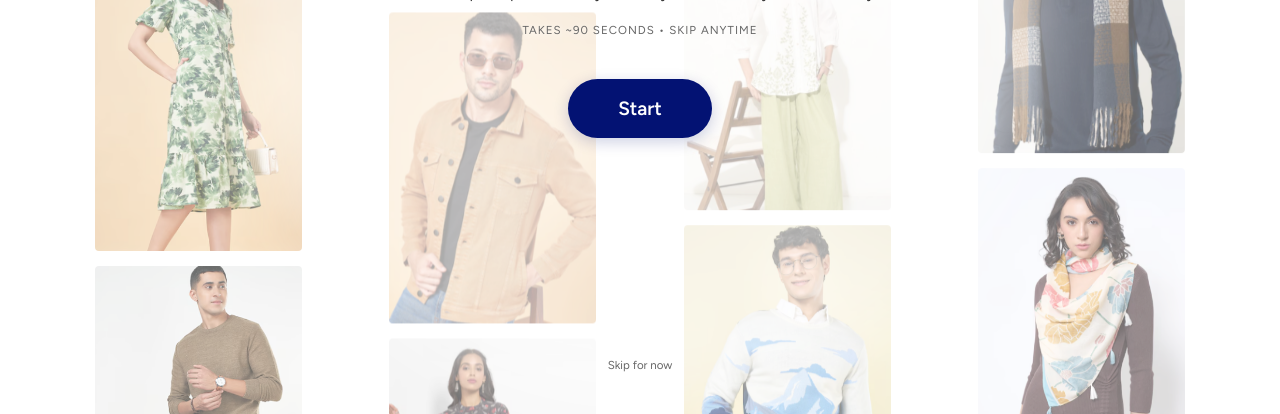
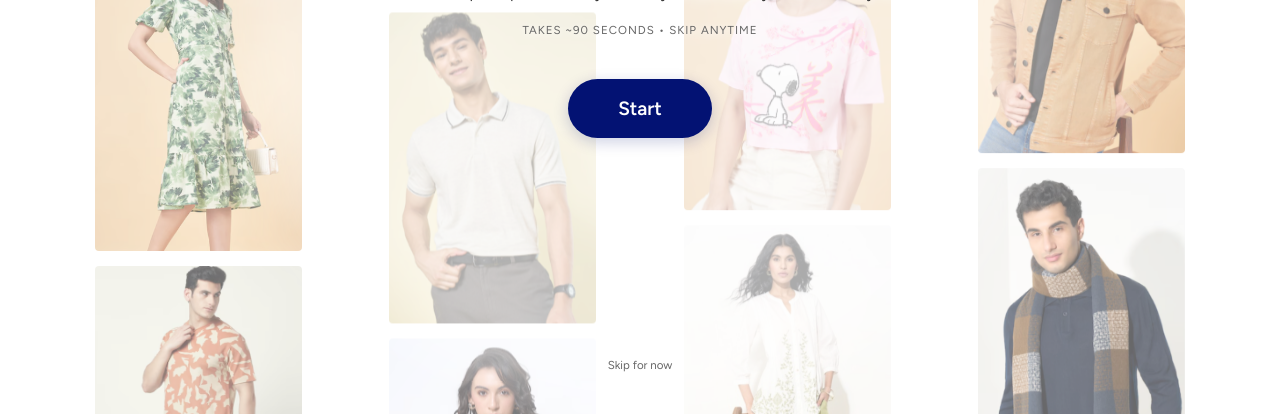
Before and after one commit to Umaadevi-P/Quiz, a plain HTML site: page index.html in a window 1280 px wide. Shown: the part 386-800 px from the top of the page. Drawn offline with Linux system fonts and the light colour scheme.

Commit message:
Implement shuffleArray for image track population
Added shuffleArray function to randomize image order before populating tracks.

```diff
--- a/index.html
+++ b/index.html
@@ -512,17 +512,28 @@
             return div;
         }
 
+        function shuffleArray(array) {
+            const shuffled = [...array];
+            for (let i = shuffled.length - 1; i > 0; i--) {
+                const j = Math.floor(Math.random() * (i + 1));
+                [shuffled[i], shuffled[j]] = [shuffled[j], shuffled[i]];
+            }
+            return shuffled
+        }
+
         // Function to populate a track with images (duplicated for seamless loop)
         function populateTrack(trackId, imageFiles, isReversed = false) {
             const track = document.getElementById(trackId);
-
-            // Clear track first
             track.innerHTML = '';
 
-            // Create array of images (reversed if needed)
-            const imagesToUse = isReversed ? [...imageFiles].reverse() : imageFiles;
+            // Shuffle uniquely per column
+            let imagesToUse = shuffleArray(imageFiles);
+            // Reverse only AFTER shuffle if needed
+            if (isReversed) {
+                imagesToUse.reverse();
+            }
 
-            // Add images twice for seamless looping
+    // Duplicate for seamless scrolling
             for (let i = 0; i < 2; i++) {
                 imagesToUse.forEach(imageFile => {
                     track.appendChild(createImageElement(imageFile));
@@ -530,18 +541,12 @@
             }
         }
 
+
         // Initialize all tracks when page loads
         document.addEventListener('DOMContentLoaded', function() {
-            // Populate track 1 (leftmost) with images 1-7 (normal order)
             populateTrack('track1', imageFiles1);
-
-            // Populate track 2 (left center) with images 8-14 (normal order)
             populateTrack('track2', imageFiles2);
-
-            // Populate track 3 (right center) with images 1-7 (reversed order)
             populateTrack('track3', imageFiles1, true);
-
-            // Populate track 4 (rightmost) with images 8-14 (reversed order)
             populateTrack('track4', imageFiles2, true);
 
             // Add click event to Start button
```
